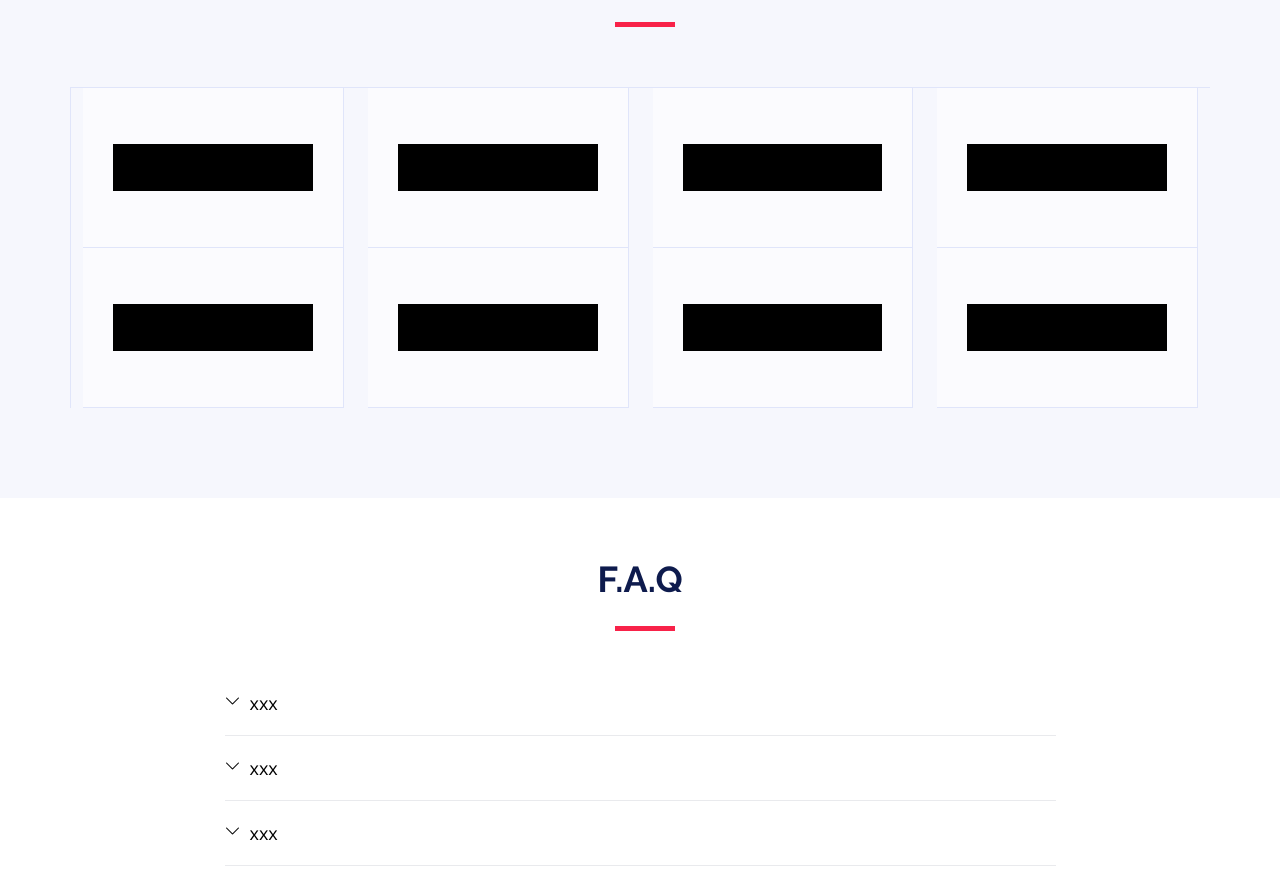
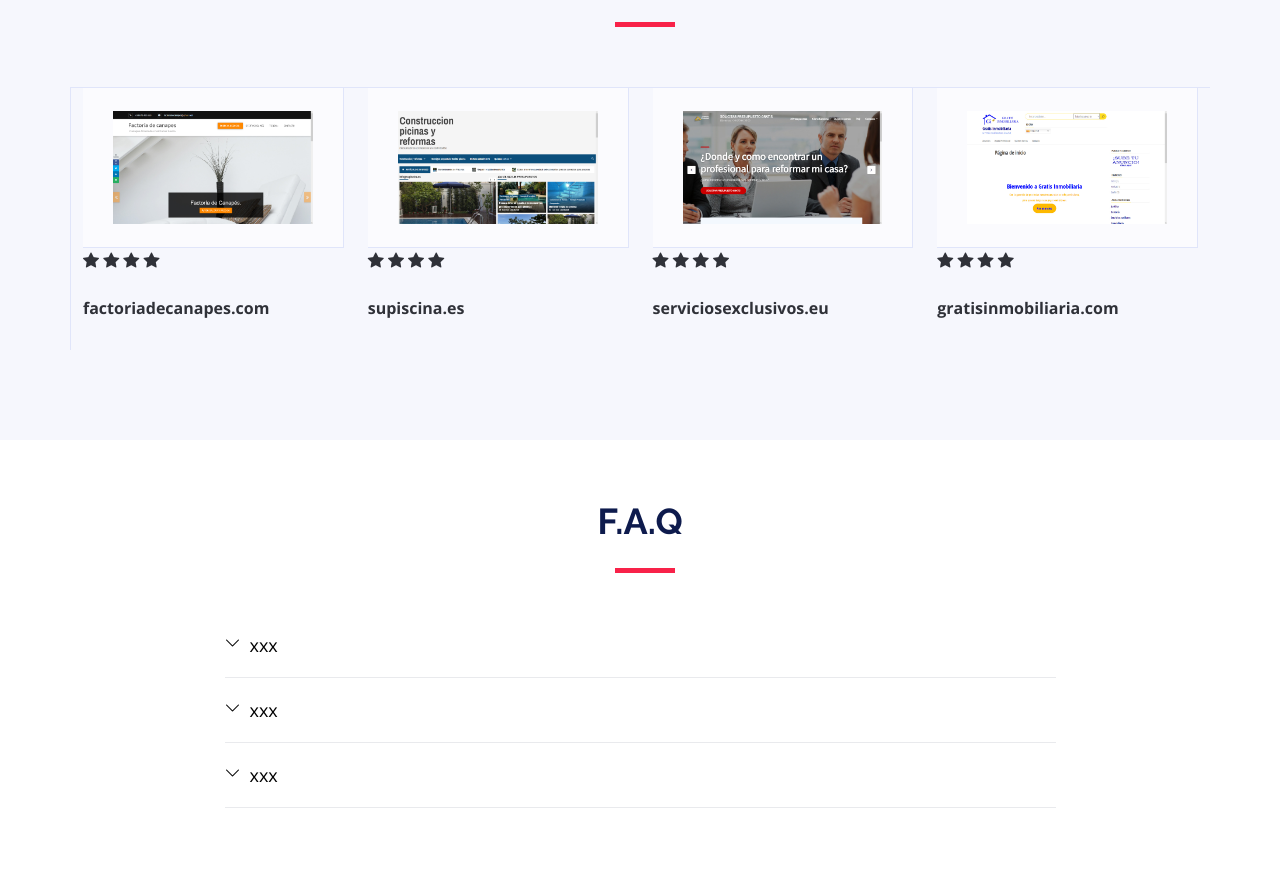
Before and after one commit to profesorbillpapas50/profesorbillpapas, a plain HTML site: page index.html in a window 1280 px wide. Shown: the part 4289-5176 px from the top of the page. Drawn offline with nearby package versions, Linux system fonts and the light colour scheme.

Commit message:
allfiles

```diff
--- a/index.html
+++ b/index.html
@@ -201,7 +201,9 @@
         </div>
 
         <div class="row g-0">
-          <iframe src="https://www.google.com/maps/embed?pb=!1m18!1m12!1m3!1d101459.59291858213!2d-6.025098668788298!3d37.37535009866976!2m3!1f0!2f0!3f0!3m2!1i1024!2i768!4f13.1!3m3!1m2!1s0xd126c1114be6291%3A0x34f018621cfe5648!2sSevilla!5e0!3m2!1ses!2ses!4v1632735319130!5m2!1ses!2ses" width="600" height="450" style="border:0;" allowfullscreen="" loading="lazy"></iframe><br>
+          <iframe
+            src="https://www.google.com/maps/embed?pb=!1m18!1m12!1m3!1d101459.59291858213!2d-6.025098668788298!3d37.37535009866976!2m3!1f0!2f0!3f0!3m2!1i1024!2i768!4f13.1!3m3!1m2!1s0xd126c1114be6291%3A0x34f018621cfe5648!2sSevilla!5e0!3m2!1ses!2ses!4v1632735319130!5m2!1ses!2ses"
+            width="600" height="450" style="border:0;" allowfullscreen="" loading="lazy"></iframe><br>
         </div>
 
       </div>
@@ -355,50 +357,54 @@
 
           <div class="col-lg-3 col-md-4 col-xs-6">
             <div class="supporter-logo">
-              <img src="assets/img/supporters/1.png" class="img-fluid" alt="">
+              <img src="assets/img/supporters/1.jpg" class="img-fluid" alt="factoria de canapes sevilla">
             </div>
+            <div class="stars">
+              <i class="bi bi-star-fill"></i>
+              <i class="bi bi-star-fill"></i>
+              <i class="bi bi-star-fill"></i>
+              <i class="bi bi-star-fill"></i>
+            </div><br>
+            <p><strong>factoriadecanapes.com</strong></p>
           </div>
 
           <div class="col-lg-3 col-md-4 col-xs-6">
             <div class="supporter-logo">
-              <img src="assets/img/supporters/2.png" class="img-fluid" alt="">
+              <img src="assets/img/supporters/2.jpg" class="img-fluid" alt="su piscina cordoba">
             </div>
+            <div class="stars">
+              <i class="bi bi-star-fill"></i>
+              <i class="bi bi-star-fill"></i>
+              <i class="bi bi-star-fill"></i>
+              <i class="bi bi-star-fill"></i>
+            </div><br>
+            <p><strong>supiscina.es</strong></p>
           </div>
 
           <div class="col-lg-3 col-md-4 col-xs-6">
             <div class="supporter-logo">
-              <img src="assets/img/supporters/3.png" class="img-fluid" alt="">
+              <img src="assets/img/supporters/3.jpg" class="img-fluid" alt="servicios exclusivos cordoba">
             </div>
+            <div class="stars">
+              <i class="bi bi-star-fill"></i>
+              <i class="bi bi-star-fill"></i>
+              <i class="bi bi-star-fill"></i>
+              <i class="bi bi-star-fill"></i>
+            </div><br>
+            <p><strong>serviciosexclusivos.eu</strong></p>
           </div>
 
           <div class="col-lg-3 col-md-4 col-xs-6">
             <div class="supporter-logo">
-              <img src="assets/img/supporters/4.png" class="img-fluid" alt="">
+              <img src="assets/img/supporters/4.jpg" class="img-fluid" alt="gratis inmobiliaria sevilla">
             </div>
-          </div>
-
-          <div class="col-lg-3 col-md-4 col-xs-6">
-            <div class="supporter-logo">
-              <img src="assets/img/supporters/5.png" class="img-fluid" alt="">
-            </div>
-          </div>
-
-          <div class="col-lg-3 col-md-4 col-xs-6">
-            <div class="supporter-logo">
-              <img src="assets/img/supporters/6.png" class="img-fluid" alt="">
-            </div>
-          </div>
-
-          <div class="col-lg-3 col-md-4 col-xs-6">
-            <div class="supporter-logo">
-              <img src="assets/img/supporters/7.png" class="img-fluid" alt="">
-            </div>
-          </div>
-
-          <div class="col-lg-3 col-md-4 col-xs-6">
-            <div class="supporter-logo">
-              <img src="assets/img/supporters/8.png" class="img-fluid" alt="">
-            </div>
+            <div class="stars">
+              <i class="bi bi-star-fill"></i>
+              <i class="bi bi-star-fill"></i>
+              <i class="bi bi-star-fill"></i>
+              <i class="bi bi-star-fill"></i>
+            </div><br>
+            <p><strong>gratisinmobiliaria.com</strong></p>
           </div>
 
         </div>
```
Also changed, not shown: assets/img/supporters/1.jpg (added), assets/img/supporters/1.png (deleted), assets/img/supporters/2.jpg (added), assets/img/supporters/2.png (deleted), assets/img/supporters/3.jpg (added), assets/img/supporters/3.png (deleted), assets/img/supporters/4.jpg (added), assets/img/supporters/4.png (deleted), assets/img/supporters/5.png (deleted), assets/img/supporters/6.png (deleted), assets/img/supporters/7.png (deleted), assets/img/supporters/8.png (deleted).
